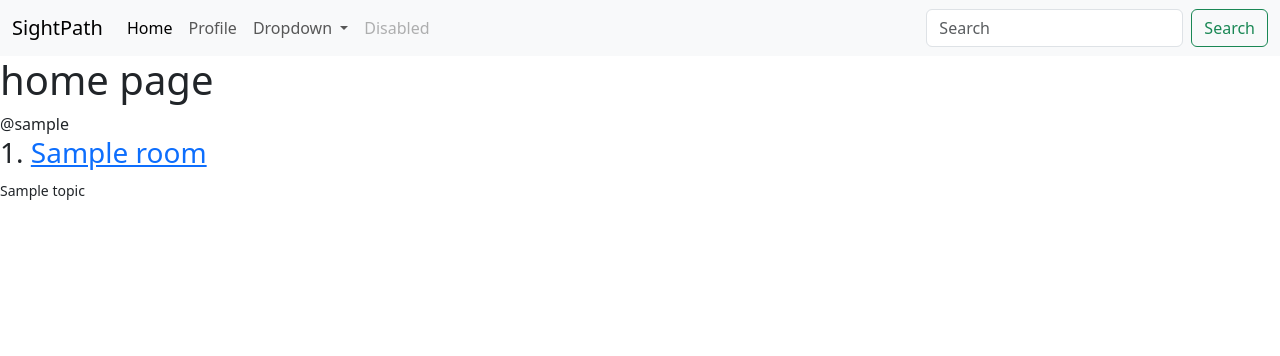
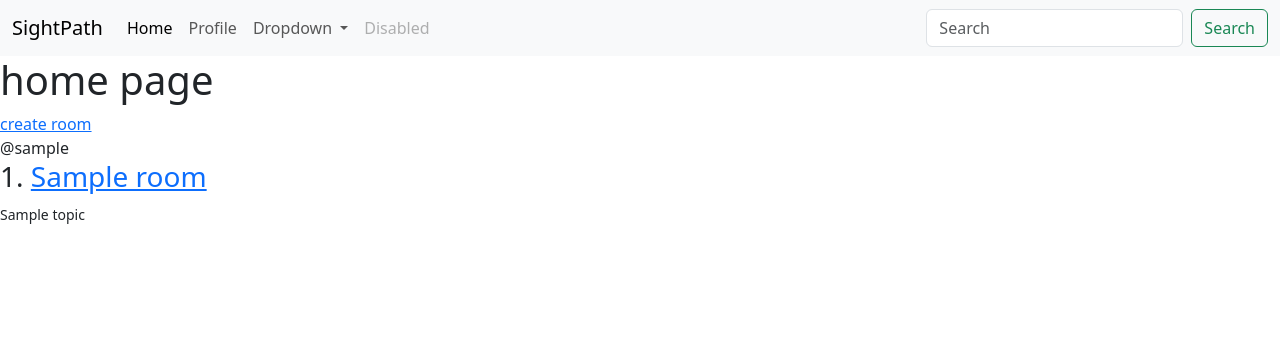
Before and after one commit to weifish0/SightPath, a Django app: page / in a window 1280 px wide. Shown: the top 356 px of the page. Run offline with Django 4.2, Linux system fonts and the light colour scheme; tables that the repository leaves empty hold one stand-in row (values such as "Sample post").

Commit message:
add room_form page

```diff
--- a/base/templates/base/home.html
+++ b/base/templates/base/home.html
@@ -4,6 +4,8 @@
 {% block info %}
 
 <h1>home page</h1>
+
+<a href="{% url 'create_room' %}">create room</a>
 
 <div>
     {% for room in rooms %}
@@ -16,4 +18,4 @@
     {% endfor %}
 </div>
 
-{% endblock %}
+{% endblock info %}
--- a/base/urls.py
+++ b/base/urls.py
@@ -3,6 +3,8 @@ from . import views
 
 urlpatterns = [
     path("profile", views.profile, name="profile"),
-    path("room/<str:pk>/", views.room, name="room"),
+    path("room/<str:pk>", views.room, name="room"),
+    path("create_room", views.create_room, name="create_room"),
     path("", views.home, name="home")
+
 ]
--- a/base/views.py
+++ b/base/views.py
@@ -8,10 +8,14 @@ def profile(request):
 
 def home(request):
     rooms = Room.objects.all()
-    contex = {"rooms":rooms}
-    return render(request, "base/home.html", contex)
+    context = {"rooms":rooms}
+    return render(request, "base/home.html", context)
 
 def room(request,pk):
     rooms = Room.objects.get(id=pk)
-    contex = {"rooms": rooms}
-    return render(request, "base/room.html", contex)
+    context = {"rooms": rooms}
+    return render(request, "base/room.html", context)
+
+def create_room(request):
+    context = {}
+    return render(request, "base/room_form.html")
--- a/templates/main.html
+++ b/templates/main.html
@@ -9,8 +9,8 @@
 </head>
 <body>
     {% include "navbar.html" %}
-    {% block info %}{% endblock %}
-
+    {% block info %}{% endblock info %}
+    {% block contents %}{% endblock contents %}
 
     <script src="https://cdn.jsdelivr.net/npm/bootstrap@5.3.0-alpha3/dist/js/bootstrap.bundle.min.js" integrity="sha384-ENjdO4Dr2bkBIFxQpeoTz1HIcje39Wm4jDKdf19U8gI4ddQ3GYNS7NTKfAdVQSZe" crossorigin="anonymous"></script>
 </body>
```
Also changed, not shown: base/templates/base/room_form.html (added, +13 -0 lines).
